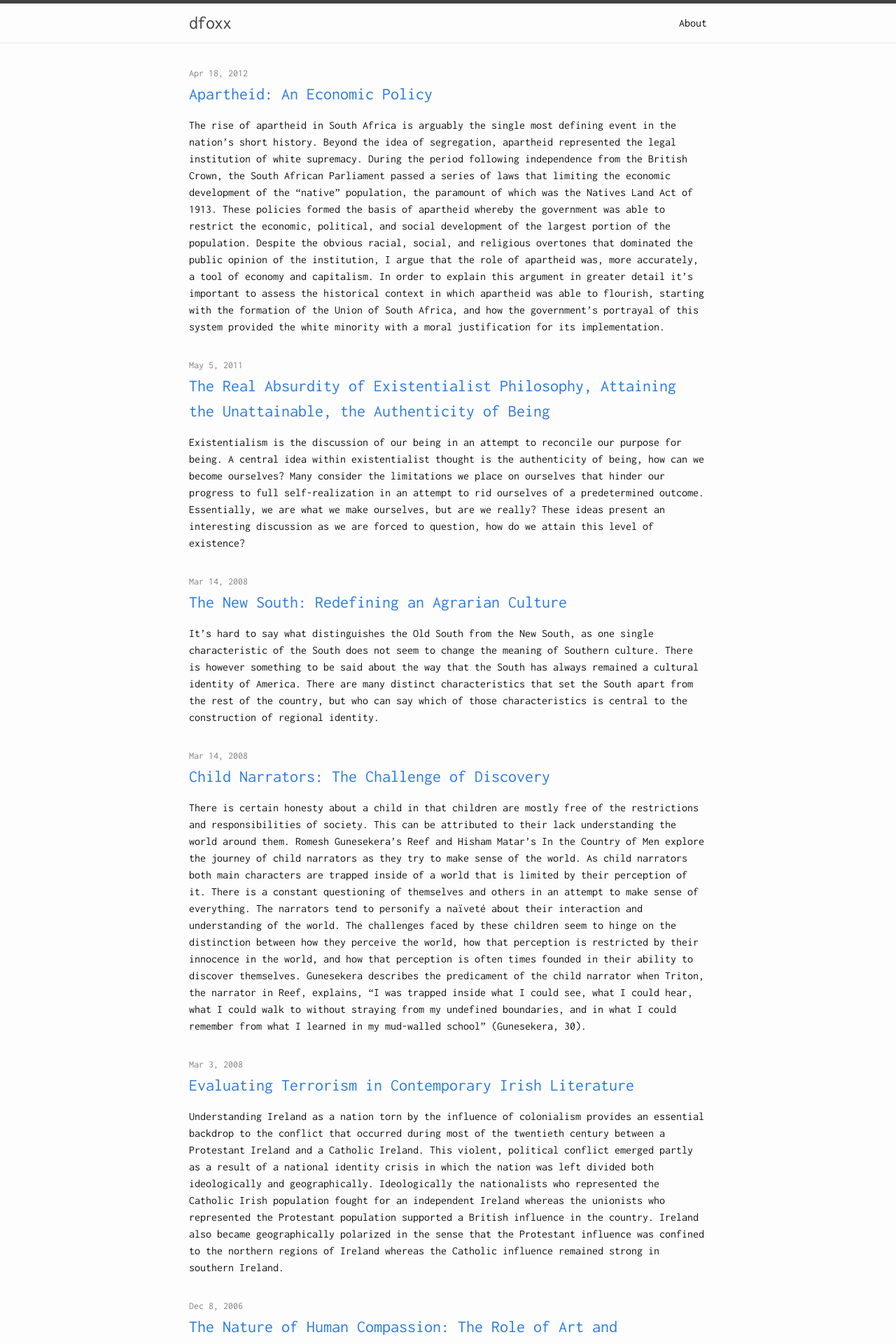
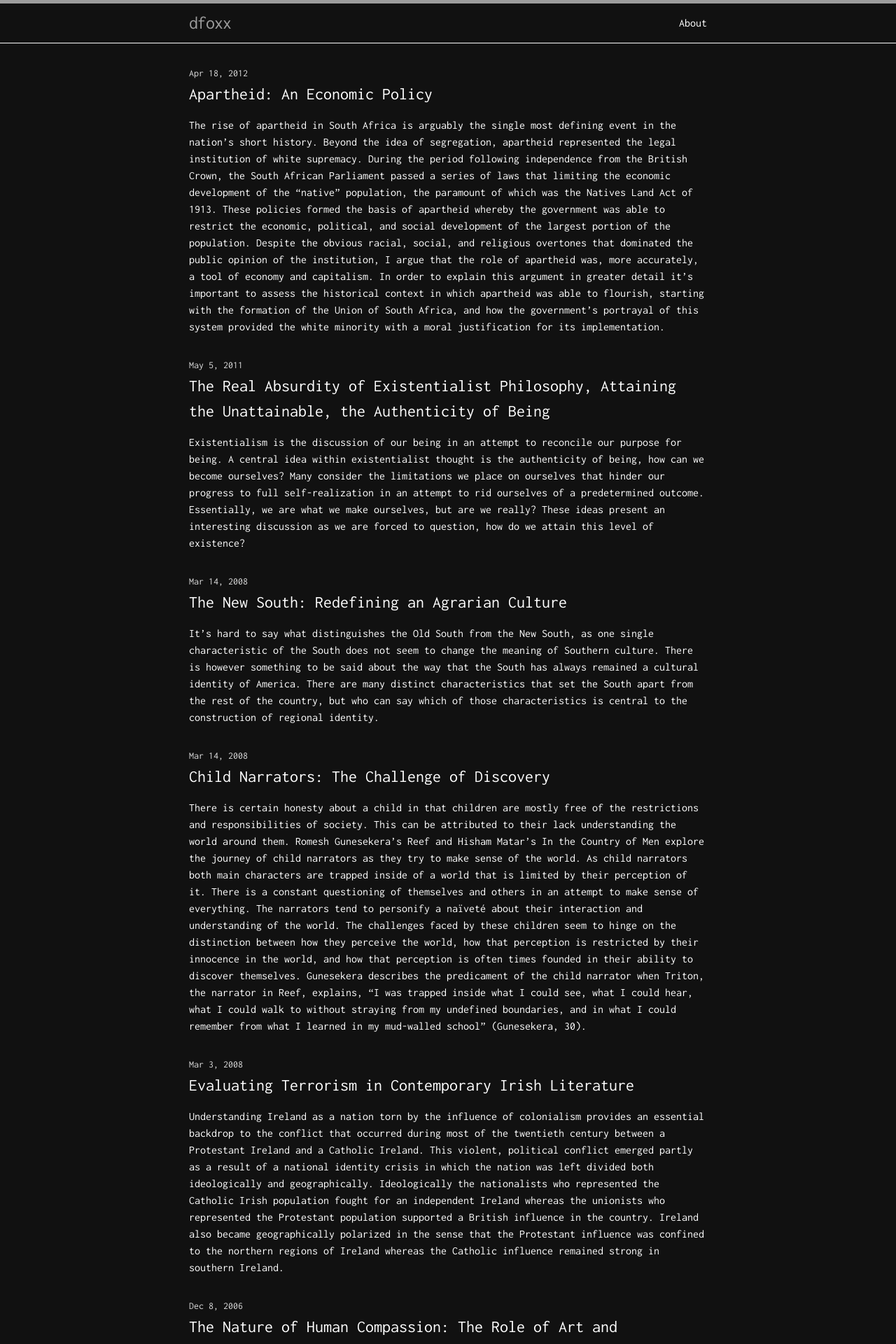
Before and after one commit to dfoxx/dfoxx.github.io, a Jekyll site: the page built from index.html, in a window 1280 px wide. Shown: the top 1920 px of the page at 70% size. Built offline with Jekyll 4.4.1, drawn with Linux system fonts in a browser that asks for light colours.

Commit message:
Update main.scss

```diff
--- a/css/main.scss
+++ b/css/main.scss
@@ -13,11 +13,11 @@ $base-line-height: 1.5;
 
 $spacing-unit:     30px;
 
-$text-color:       #111;
-$background-color: #fdfdfd;
-$brand-color:      #2a7ae2;
+$text-color:       #fff;
+$background-color: #111;
+$brand-color:      #fff;
 
-$grey-color:       #828282;
+$grey-color:       #ddd;
 $grey-color-light: lighten($grey-color, 40%);
 $grey-color-dark:  darken($grey-color, 25%);
 
```
